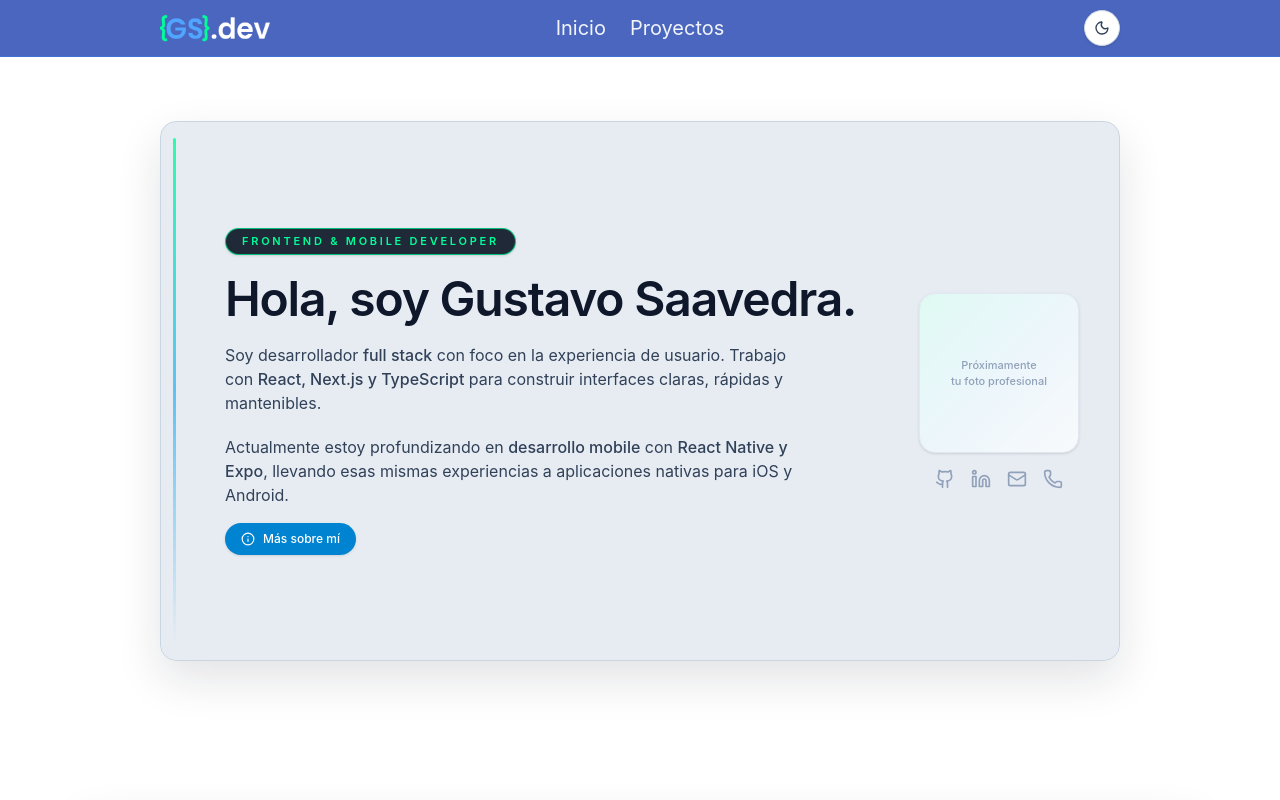
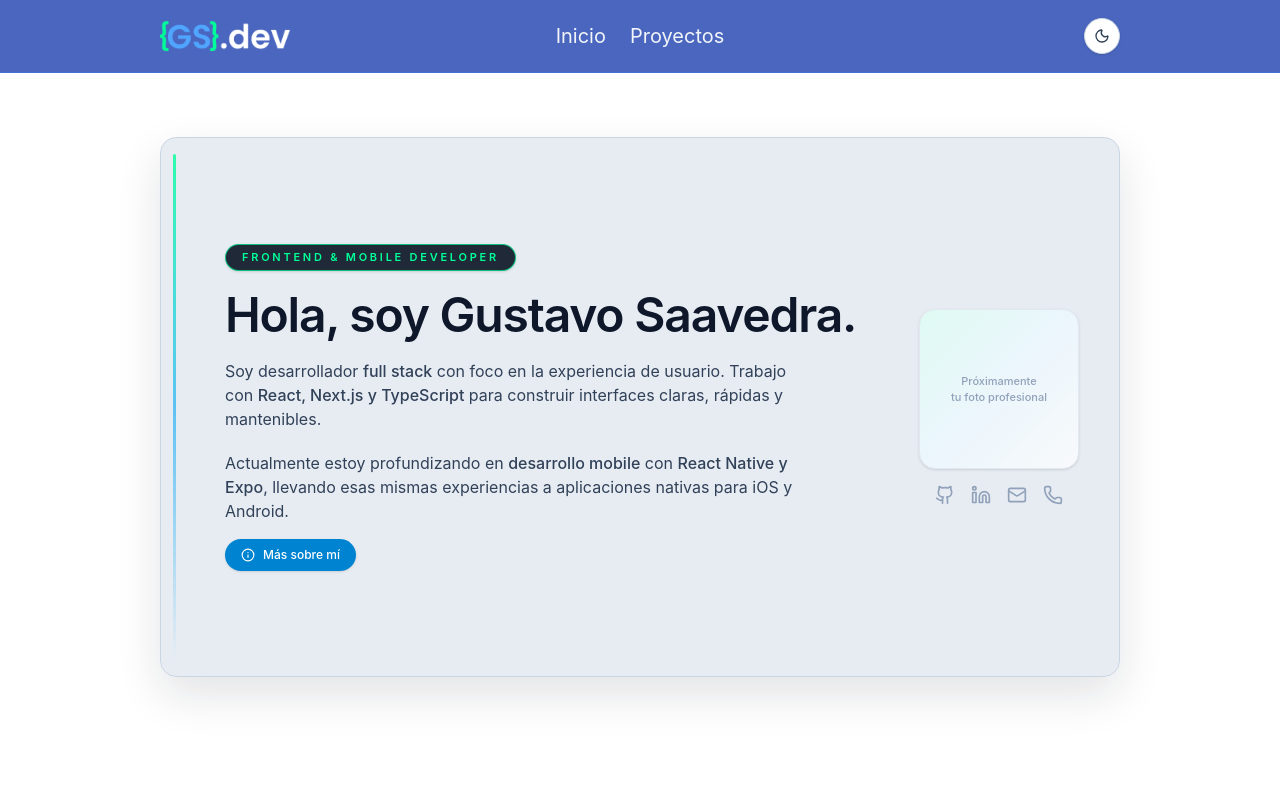
Before and after one commit to GGustavoSaavedra/portfolio, a Next.js app: page / in a window 1280 px wide. Shown: the top 800 px of the page. Built offline with nearby package versions, Linux system fonts and the light colour scheme.

Commit message:
Fix navbar & hero section

```diff
--- a/components/layout/navbar.tsx
+++ b/components/layout/navbar.tsx
@@ -19,7 +19,7 @@ export function Navbar() {
 
   return (
     <header className="sticky top-0 z-20 border-b border-secondary/40 bg-brand-800/80 backdrop-blur dark:border-primary/70 dark:bg-primary/95">
-      <Container className="relative flex h-14 items-center">
+      <Container className="relative flex h-18 items-center">
         {/* Izquierda: logo */}
         <Link href="/" className="flex items-center" onClick={handleClose}>
           <Image
@@ -27,7 +27,7 @@ export function Navbar() {
             alt="Logo"
             width={110}
             height={46}
-            className="w-[90px] md:w-[110px] h-auto transition-transform duration-300 ease-in-out hover:scale-105 hover:drop-shadow-lg animate-float"
+            className="w-[110px] md:w-[130px] h-auto transition-transform duration-300 ease-in-out hover:scale-105 hover:drop-shadow-lg animate-float"
             priority
           />
         </Link>
--- a/components/sections/hero-section.tsx
+++ b/components/sections/hero-section.tsx
@@ -13,7 +13,7 @@ export default function HeroSection() {
     <Section className="py-10 sm:py-16">
       <motion.div
         layout
-        className="relative h-[540px] rounded-2xl border border-slate-300 bg-slate-200/80 p-6 shadow-[0_18px_45px_rgba(15,23,42,0.12)] backdrop-blur-md dark:border-slate-800 dark:bg-slate-900/70 sm:p-10"
+        className="relative h-auto md:h-[540px] rounded-2xl border border-slate-300 bg-slate-200/80 p-6 shadow-[0_18px_45px_rgba(15,23,42,0.12)] backdrop-blur-md dark:border-slate-800 dark:bg-slate-900/70 sm:p-10"
       >
         {/* Barra lateral / acento con gradiente dependiente del estado */}
         <div
```
